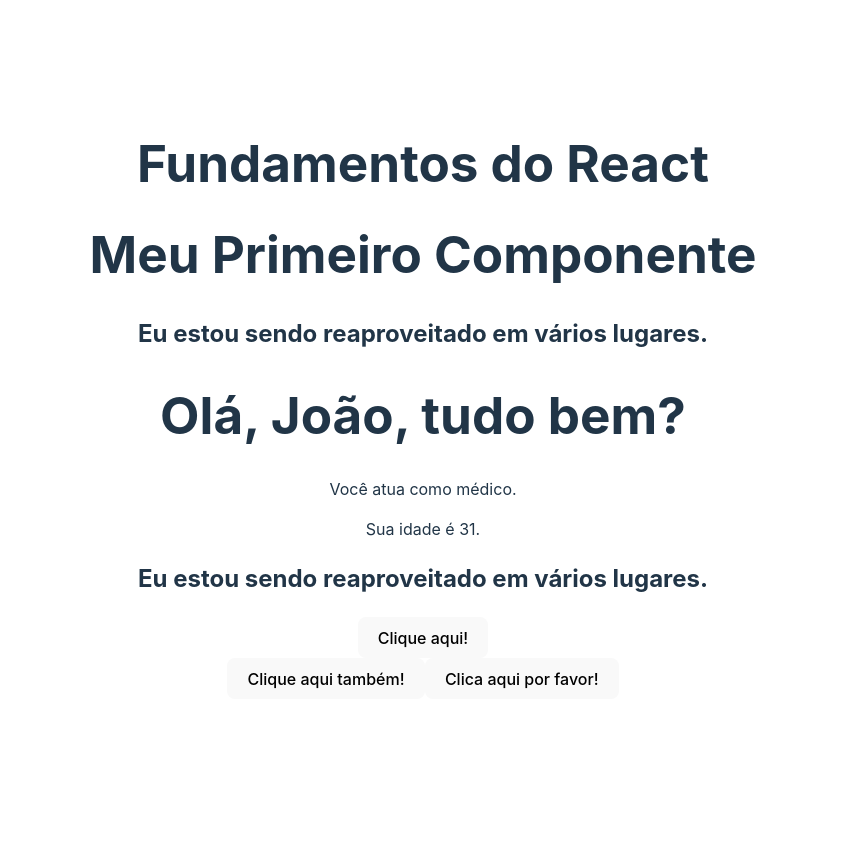
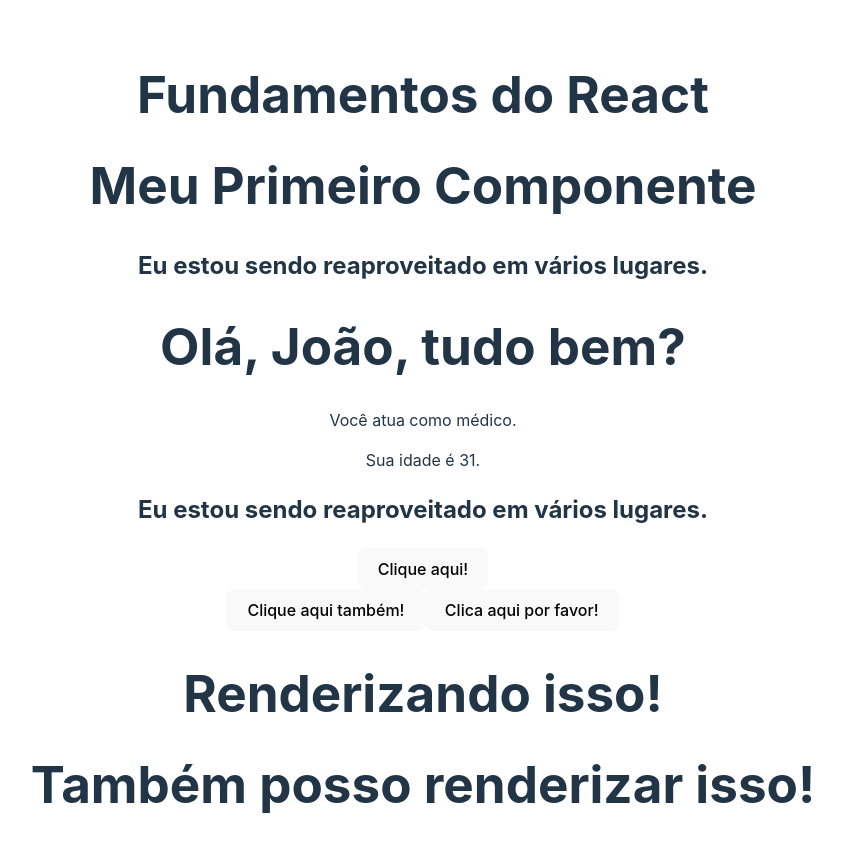
Before and after one commit to flaviare1s/curso-react, a React (Vite) app in the folder 2_FUNDAMENTOS/fundamentos/: page / in a window 1280 px wide. Shown: the top 852 px of the page, without its empty margins (217-1059 px from the left). Before the commit the page ends 800 px from the top, so only its background shows below. Built offline with nearby package versions, Linux system fonts and the light colour scheme.

Commit message:
Atualizei events.js

```diff
--- a/2_FUNDAMENTOS/fundamentos/src/components/Events.jsx
+++ b/2_FUNDAMENTOS/fundamentos/src/components/Events.jsx
@@ -2,6 +2,15 @@
 
     const handleMyEvent = (e) => {
         console.log(e)
+        console.log('Ativou o evento!')
+    }
+
+    const renderSomething = (x) => {
+        if(x) {
+            return <h1>Renderizando isso!</h1>
+        } else {
+            return <h1>Também posso renderizar isso!</h1>
+        }
     }
 
     return (
@@ -17,6 +26,8 @@
                     }
                 }}>Clica aqui por favor!</button>
             </div>
+            {renderSomething(true)}
+            {renderSomething(false)}
         </div>
     )
 }
```
